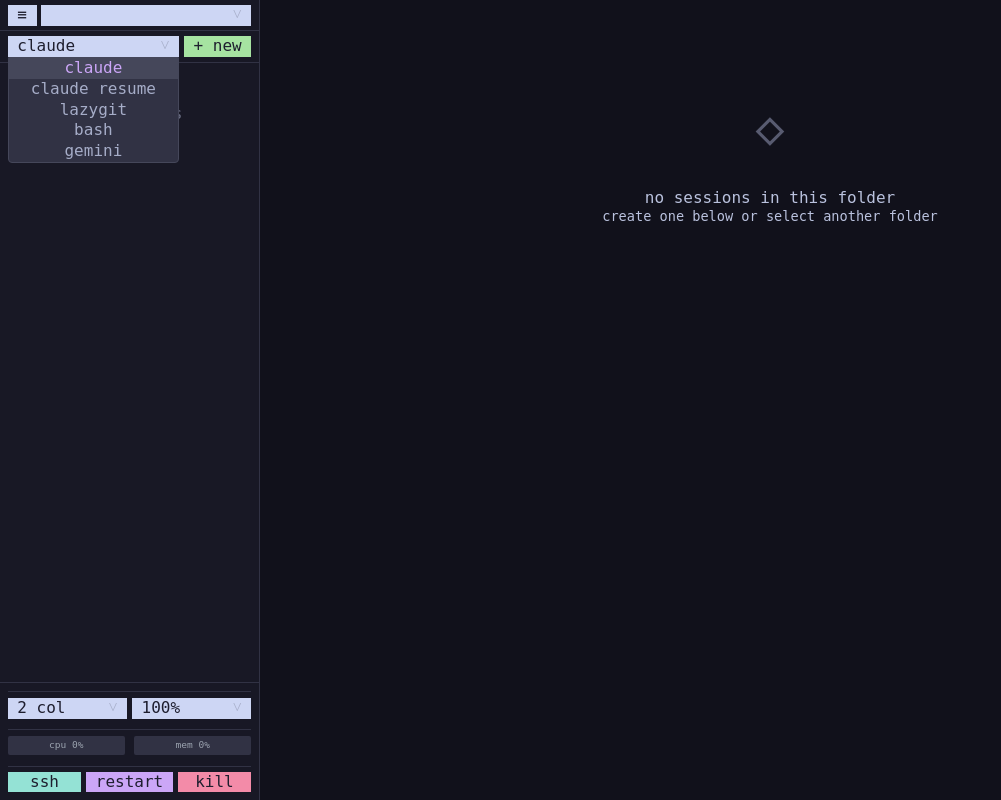
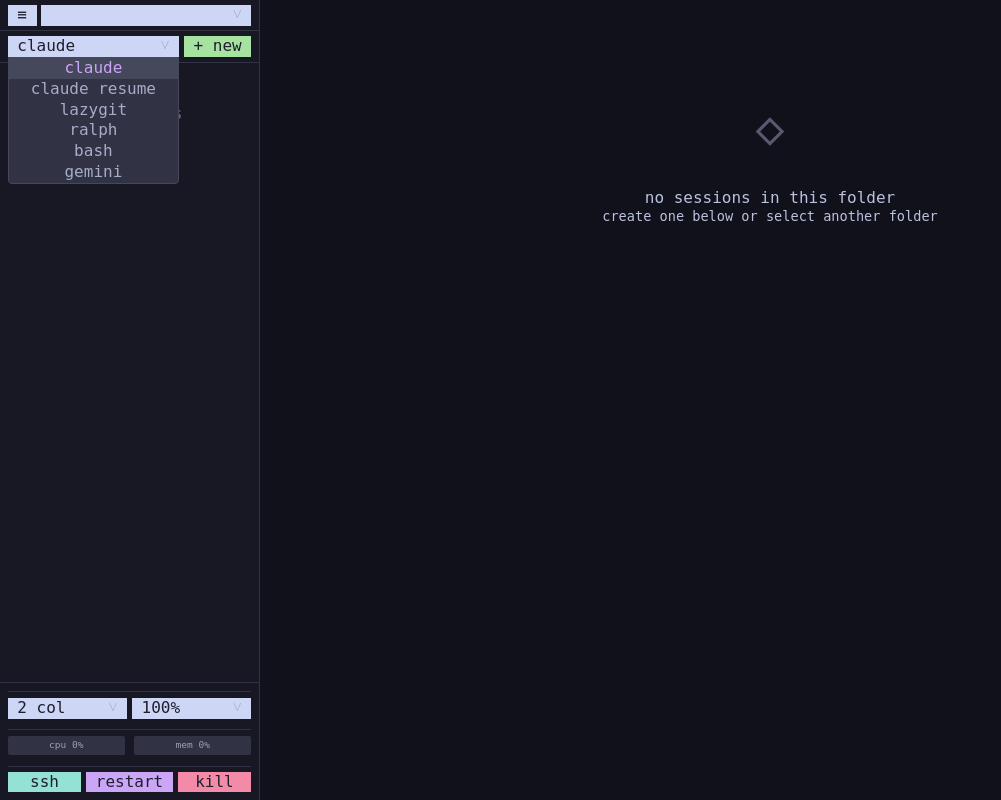
Before and after one commit to chriopter/sandboxer, a Python web app: template sandboxer/templates/index.html in a window 1280 px wide, after a click that opens the changed part. Shown: the whole page, without its empty margins (0-1001 px from the left). Run offline with Jinja, Linux system fonts and the light colour scheme; the template is opened without the code that fills it, so the values that code supplies are empty.

Commit message:
add ralph

```diff
--- a/sandboxer/sessions.py
+++ b/sandboxer/sessions.py
@@ -112,6 +112,8 @@ def restore_sessions():
                 subprocess.run(["tmux", "send-keys", "-t", name, cmd, "Enter"], capture_output=True)
             elif session_type == "lazygit":
                 subprocess.run(["tmux", "send-keys", "-t", name, "lazygit", "Enter"], capture_output=True)
+            elif session_type == "ralph":
+                subprocess.run(["tmux", "send-keys", "-t", name, "ralph --monitor", "Enter"], capture_output=True)
             # bash: just leave the shell prompt
 
             restored += 1
@@ -288,6 +290,8 @@ def create_session(name: str, session_type: str = "claude", workdir: str = "/hom
         subprocess.run(["tmux", "send-keys", "-t", name, cmd, "Enter"], capture_output=True)
     elif session_type == "lazygit":
         subprocess.run(["tmux", "send-keys", "-t", name, "lazygit", "Enter"], capture_output=True)
+    elif session_type == "ralph":
+        subprocess.run(["tmux", "send-keys", "-t", name, "ralph --monitor", "Enter"], capture_output=True)
     # bash type: just leave the shell prompt, no command
 
     # Add to order
--- a/sandboxer/static/main.js
+++ b/sandboxer/static/main.js
@@ -535,7 +535,8 @@ function populateSidebar() {
   // Group sessions by type
   const groups = {
     claude: { label: "claude", color: "mauve", sessions: [] },
-    lazygit: { label: "lazygit", color: "peach", sessions: [] },
+    ralph: { label: "ralph", color: "peach", sessions: [] },
+    lazygit: { label: "lazygit", color: "yellow", sessions: [] },
     bash: { label: "bash", color: "green", sessions: [] },
     gemini: { label: "gemini", color: "blue", sessions: [] },
     other: { label: "other", color: "overlay1", sessions: [] },
@@ -550,6 +551,7 @@ function populateSidebar() {
     // Detect session type from name patterns
     let type = "other";
     if (name.includes("-claude-") || name.startsWith("claude")) type = "claude";
+    else if (name.includes("-ralph-") || name.startsWith("ralph")) type = "ralph";
     else if (name.includes("-gemini-") || name.startsWith("gemini")) type = "gemini";
     else if (name.includes("-bash-") || name.startsWith("bash")) type = "bash";
     else if (name.includes("-lazygit-") || name.startsWith("lazygit")) type = "lazygit";
--- a/sandboxer/templates/index.html
+++ b/sandboxer/templates/index.html
@@ -40,6 +40,7 @@
           <button data-value="claude" size-="small" aria-selected="true">claude</button>
           <button data-value="resume" size-="small" aria-selected="false">claude resume</button>
           <button data-value="lazygit" size-="small" aria-selected="false">lazygit</button>
+          <button data-value="ralph" size-="small" aria-selected="false">ralph</button>
           <button data-value="bash" size-="small" aria-selected="false">bash</button>
           <button data-value="gemini" size-="small" aria-selected="false">gemini</button>
         </column>
```
Also changed, not shown: README.md.
